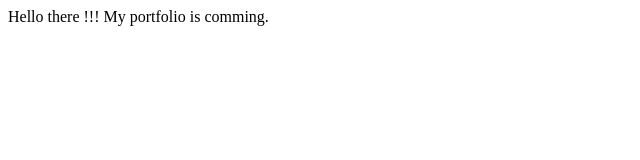
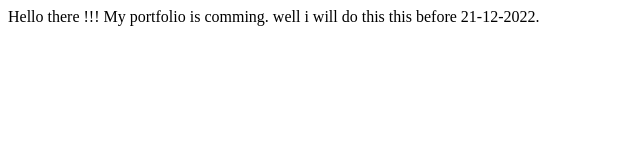
Before and after one commit to cb-karthik/Karthik-portfolio, a plain HTML site: page index.html in a window 1280 px wide. Shown: the whole page, without its empty margins (0-640 px from the left). Drawn offline with Linux system fonts and the light colour scheme.

Commit message:
Docs.content-update

```diff
--- a/index.html
+++ b/index.html
@@ -9,5 +9,6 @@
 <body>
     Hello there !!! </b>
     My portfolio is comming.
+    well i will do this this before 21-12-2022.
 </body>
 </html>
```
